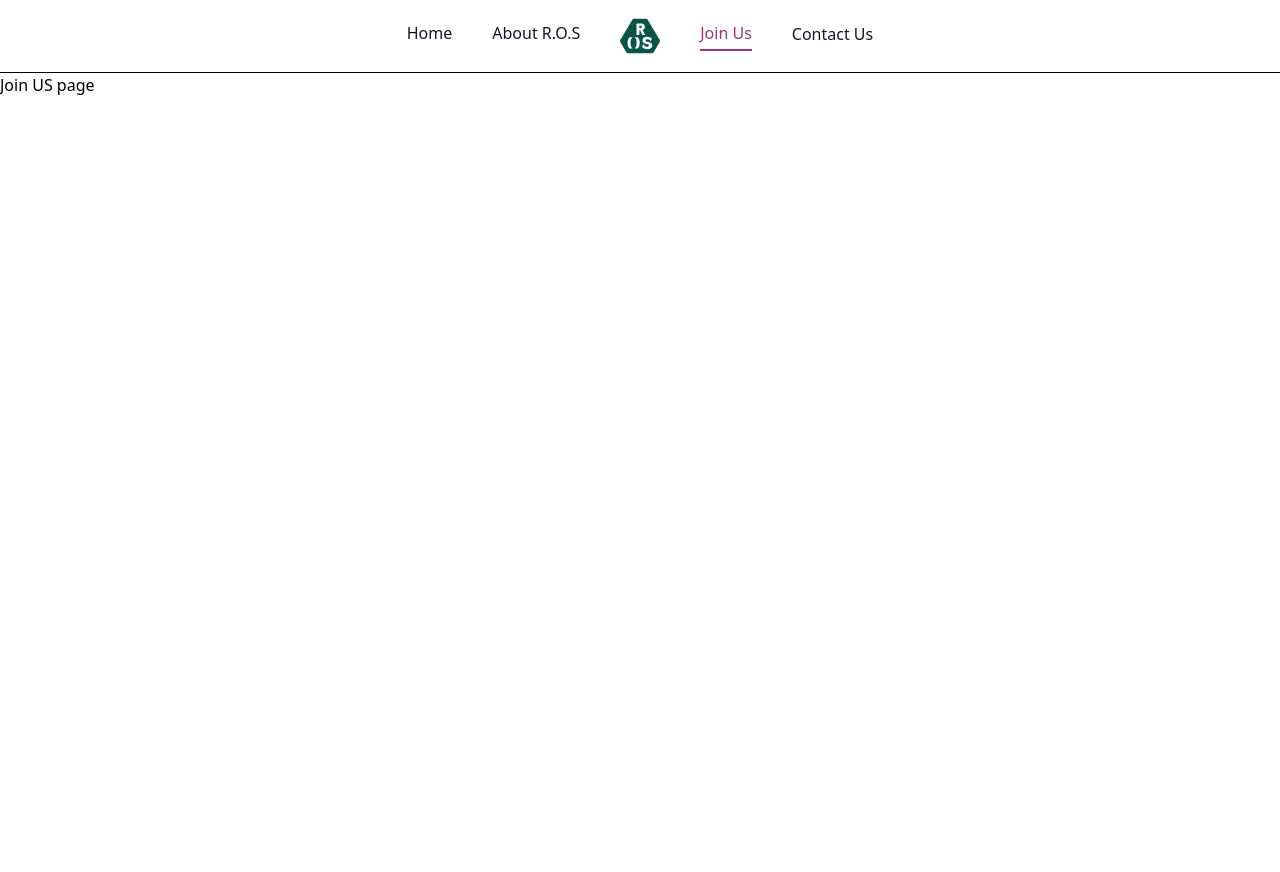
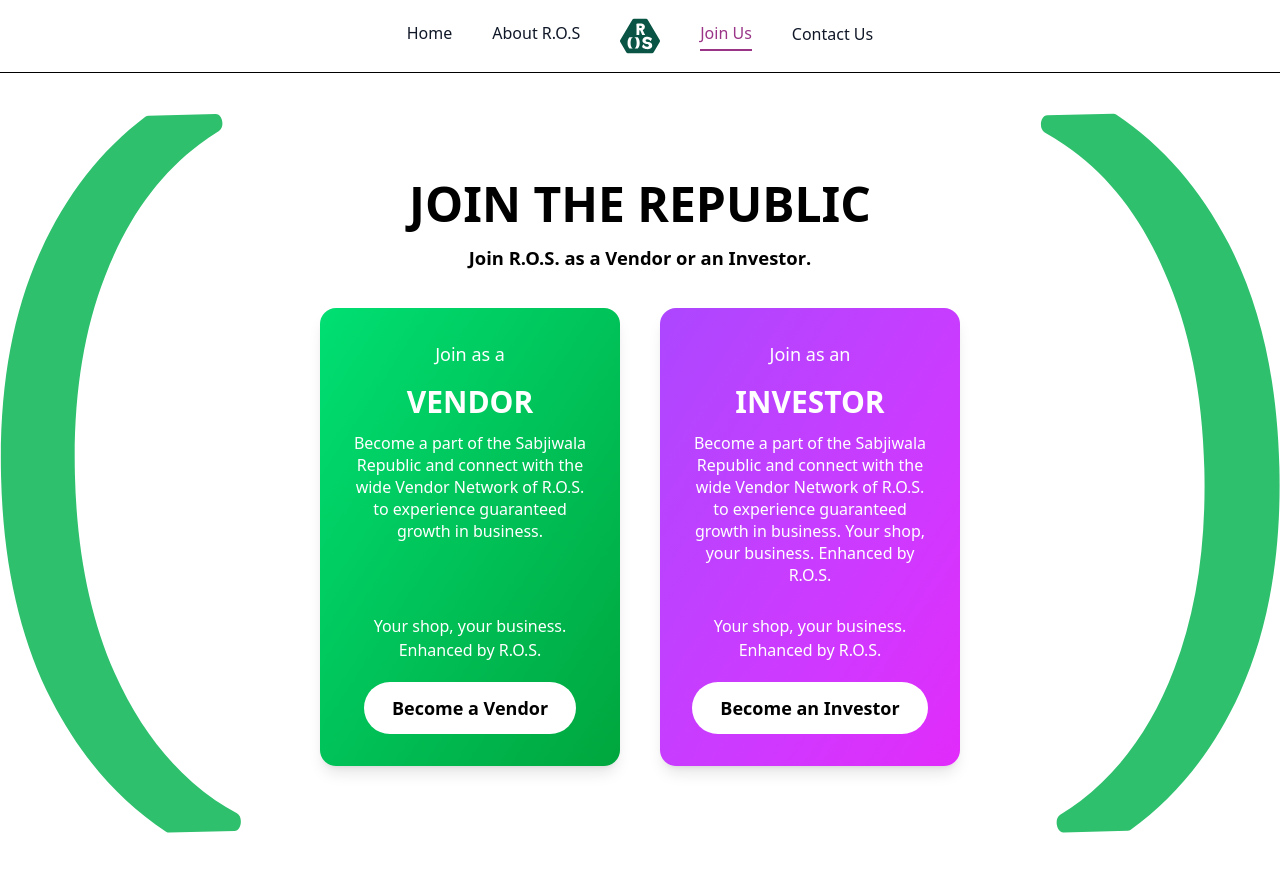
Before and after one commit to rosbytes/main-web, a Next.js app: page /join-us in a window 1280 px wide. Before the commit the page ends 800 px from the top, so only its background shows below. Built offline with nearby package versions, Linux system fonts and the light colour scheme.

Commit message:
completed joinUs page also fixed the width of Form in Contact Us section

```diff
--- a/app/join-us/page.tsx
+++ b/app/join-us/page.tsx
@@ -1,3 +1,52 @@
-export default function page() {
-  return <div>Join US page</div>;
+"use client";
+
+import Image from "next/image";
+import JoinCard from "@components/JoinCard";
+import { CardData } from "../../components/JoinPageData";
+
+type CardProps = {
+  title: string;
+  role: string;
+  description: string;
+  button: string;
+  gradient: string;
+  slogan: string;
+};
+
+export default function Page() {
+  return (
+    <div className="relative flex min-h-screen items-center justify-center overflow-x-hidden">
+      {/* left vector */}
+      <Image
+        src="/JoinUs/leftVector.svg"
+        alt="left vector"
+        width={320}
+        height={820}
+        className="absolute top-0 bottom-0 left-0 z-0 my-auto h-[90%] w-auto"
+      />
+
+      <div className="relative z-10 flex w-[50%] max-w-6xl flex-col items-center">
+        <h1 className="mb-2 text-center text-5xl font-black text-black uppercase">
+          JOIN THE REPUBLIC
+        </h1>
+        <h2 className="mb-7 px-6 py-2 text-center text-[1.15rem] font-semibold text-black">
+          Join R.O.S. as a <span className="font-bold">Vendor</span> or an{" "}
+          <span className="font-bold">Investor</span>.
+        </h2>
+        <div className="grid w-full max-w-3xl grid-cols-1 gap-10 md:grid-cols-2">
+          {(CardData as CardProps[]).map((card, i) => (
+            <JoinCard key={i} {...card} />
+          ))}
+        </div>
+      </div>
+      {/*r vector */}
+      <Image
+        src="/JoinUs/rightVector.svg"
+        alt="right vector"
+        width={320}
+        height={820}
+        className="absolute top-0 right-0 bottom-0 z-0 my-auto h-[90%] w-auto"
+      />
+    </div>
+  );
 }
--- a/components/ContactTwo.tsx
+++ b/components/ContactTwo.tsx
@@ -20,7 +20,7 @@
     <div className="flex items-center justify-center px-4">
       <form
         onSubmit={handleSubmit(onSubmit)}
-        className="w-full max-w-xl space-y-6 rounded-lg p-8"
+        className="max-w-3xl w-[80%] mx-auto mt-10  space-y-6 rounded-lg p-8"
       >
         <h2 className="mb-8 text-center text-xl font-semibold">
           Got any questions about R.O.S. ? We&#39;re here to help.
--- /dev/null
+++ b/components/JoinCard.tsx
@@ -0,0 +1,37 @@
+type CardProps = {
+  title: string;
+  role: string;
+  description: string;
+  button: string;
+  slogan: string;
+  gradient: string;
+};
+
+const JoinCard: React.FC<CardProps> = ({
+  title,
+  role,
+  description,
+  slogan,
+  button,
+  gradient,
+}) => (
+  <div
+    className={`flex flex-col items-center rounded-2xl bg-gradient-to-br px-7 py-8 shadow-lg ${gradient} text-white`}
+  >
+    <div className="flex flex-grow flex-col items-center">
+      <div className="mb-4 text-lg">{title}</div>
+      <div className="mb-3 text-3xl font-extrabold">{role}</div>
+      <div className="mb-7 text-center leading-snug">{description}</div>
+
+    </div>
+
+    <div className=" flex flex-col items-center">
+      <div className="mb-5 text-center">{slogan}</div>
+      <button className="rounded-full bg-white px-7 py-3 text-lg font-semibold text-black hover:bg-gray-200">
+        {button}
+      </button>
+    </div>
+  </div>
+);
+
+export default JoinCard;
--- /dev/null
+++ b/components/JoinPageData.ts
@@ -0,0 +1,21 @@
+
+export const CardData = [
+  {
+    title: "Join as a",
+    role: "VENDOR",
+    description:
+      "Become a part of the Sabjiwala Republic and connect with the wide Vendor Network of R.O.S. to experience guaranteed growth in business.",
+      slogan:"Your shop, your business. Enhanced by R.O.S.",
+    button: "Become a Vendor",
+    gradient: "from-green-400 to-green-600"
+  },
+  {
+    title: "Join as an",
+    role: "INVESTOR",
+    description:
+      "Become a part of the Sabjiwala Republic and connect with the wide Vendor Network of R.O.S. to experience guaranteed growth in business.\n\nYour shop, your business. Enhanced by R.O.S.",
+    button: "Become an Investor",
+    gradient: "from-purple-500 to-fuchsia-500",
+    slogan:"Your shop, your business. Enhanced by R.O.S."
+  }
+];
```
Also changed, not shown: public/JoinUs/leftVector.svg (added), public/JoinUs/rightVector.svg (added).
